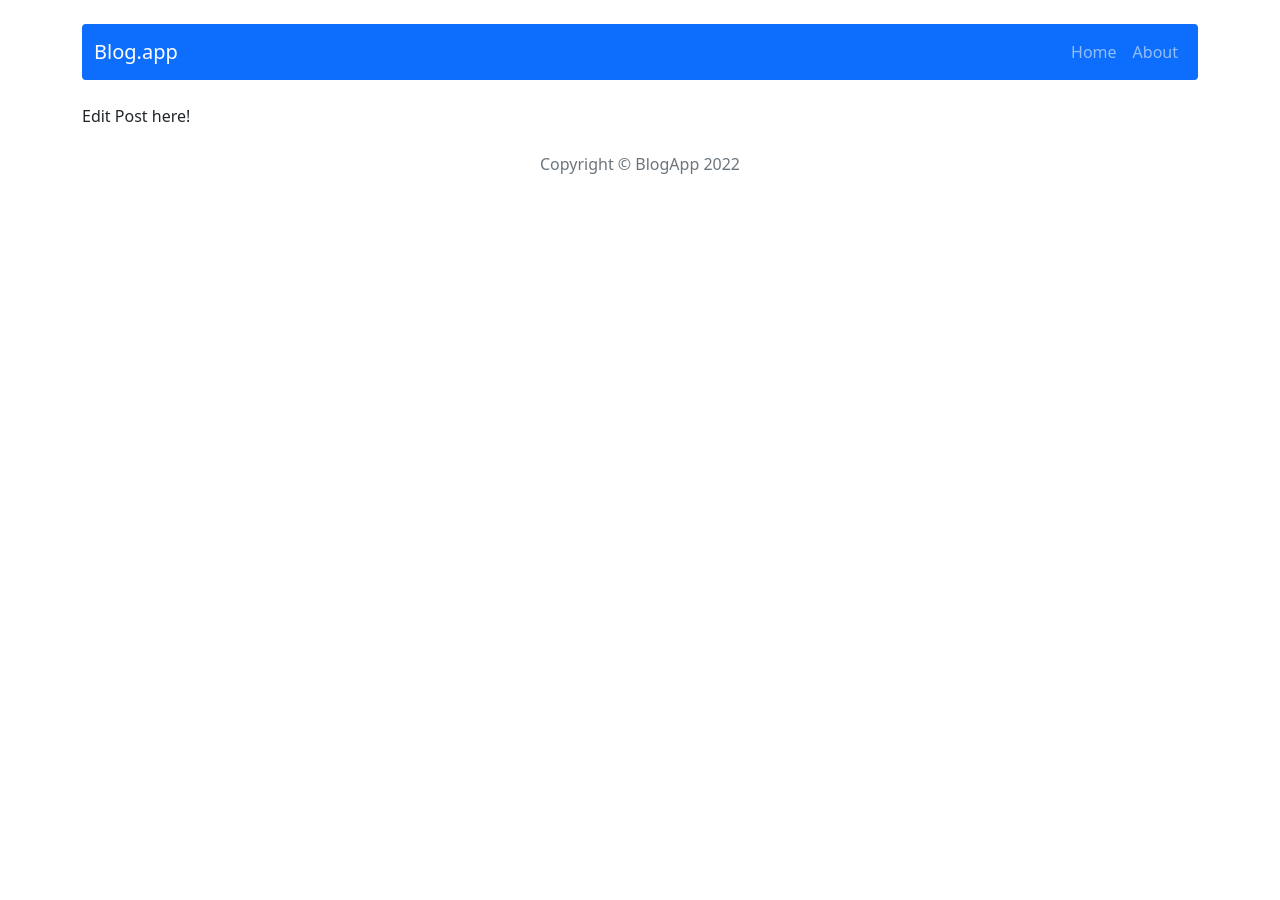
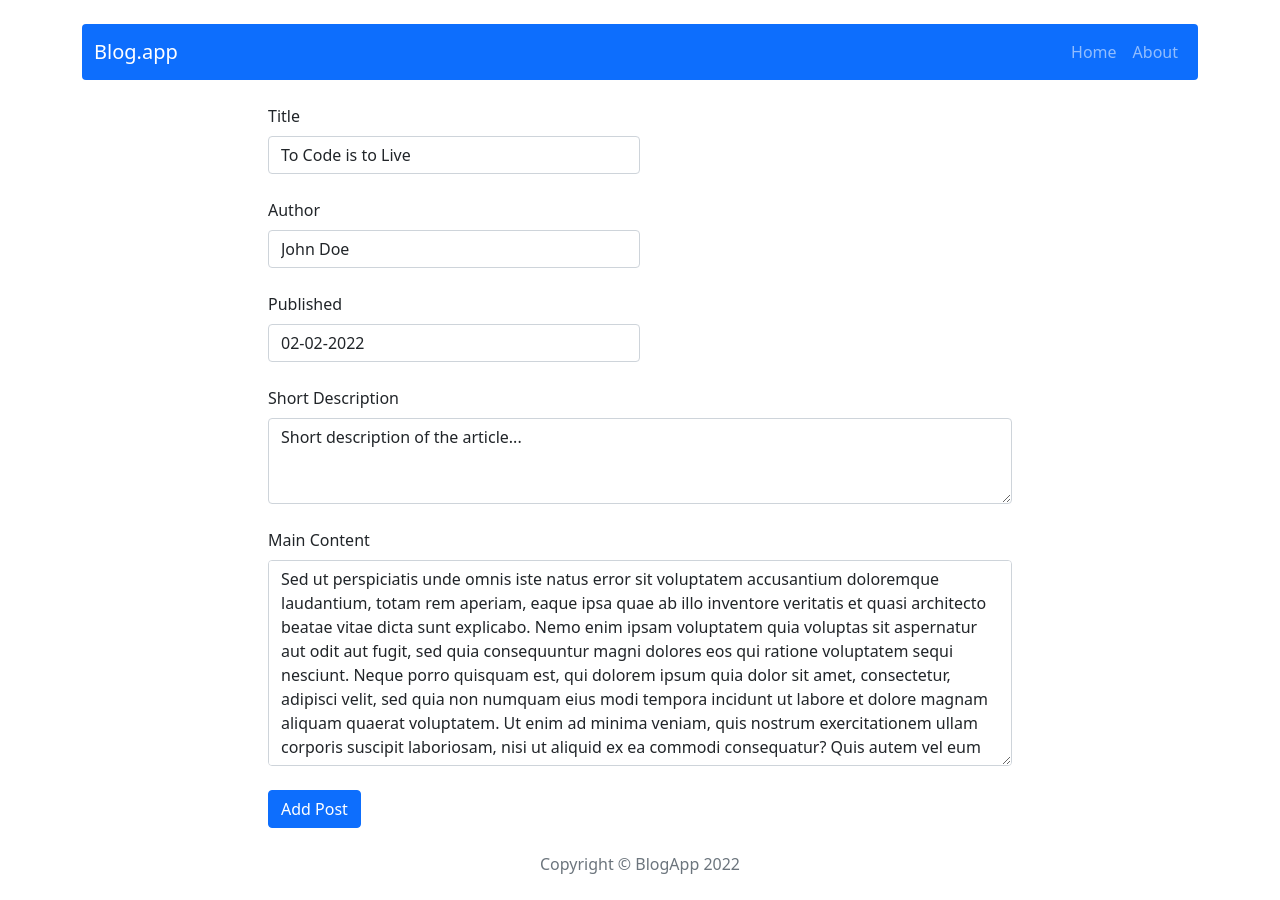
Before and after one commit to Mec0why/react-blog, a React (Create React App) app: page /post/edit/1 in a window 1280 px wide. Before the commit the page ends 800 px from the top, so only its background shows below. Built offline with nearby package versions, Linux system fonts and the light colour scheme.

Commit message:
Add EditPostForm component

```diff
--- a/src/App.js
+++ b/src/App.js
@@ -5,7 +5,7 @@ import Header from './components/views/Header/Header';
 import Footer from './components/views/Footer/Footer';
 import AddPost from './components/views/AddPost/AddPost';
 import SinglePost from './components/features/SinglePost/SinglePost';
-import EditPost from './components/features/EditPost/EditPost';
+import EditPostForm from './components/features/EditPostForm/EditPostForm';
 
 function App() {
   return (
@@ -16,7 +16,7 @@ function App() {
           <Route path='/' element={<Home />} />
           <Route exact path='/post/:postId' element={<SinglePost />} />
           <Route path='/post/add' element={<AddPost />} />
-          <Route exact path='/post/edit/:postId' element={<EditPost />} />
+          <Route exact path='/post/edit/:postId' element={<EditPostForm />} />
           <Route path='/about' element={'<About />'} />
           <Route path='*' element={'<NotFound />'} />
         </Routes>
--- a/src/components/features/EditPost/EditPost.js
+++ /dev/null
@@ -1,5 +0,0 @@
-const EditPost = () => {
-  return <div>Edit Post here!</div>;
-};
-
-export default EditPost;
--- /dev/null
+++ b/src/components/features/EditPostForm/EditPostForm.js
@@ -0,0 +1,27 @@
+import { useSelector, useDispatch } from 'react-redux';
+import { useParams } from 'react-router';
+import { getPostById } from '../../../redux/postsRedux';
+import {} from '../../../redux/postsRedux';
+import { useNavigate } from 'react-router-dom';
+import PostForm from '../PostForm/PostForm';
+
+const EditPostForm = () => {
+  const { postId } = useParams();
+  const postData = useSelector((state) => getPostById(state, postId));
+
+  const dispatch = useDispatch();
+  const navigate = useNavigate();
+
+  const EditPost = (post) => {
+    dispatch();
+    // addPost({
+    //   ...post,
+    // })
+
+    navigate('/');
+  };
+
+  return <PostForm action={EditPost} actionText={'Add Post'} {...postData} />;
+};
+
+export default EditPostForm;
```
Also changed, not shown: src/components/features/AddPostForm/AddPostForm.js (+1 -7 lines), src/components/features/EditPostForm/EditPost.module.scss (added).
